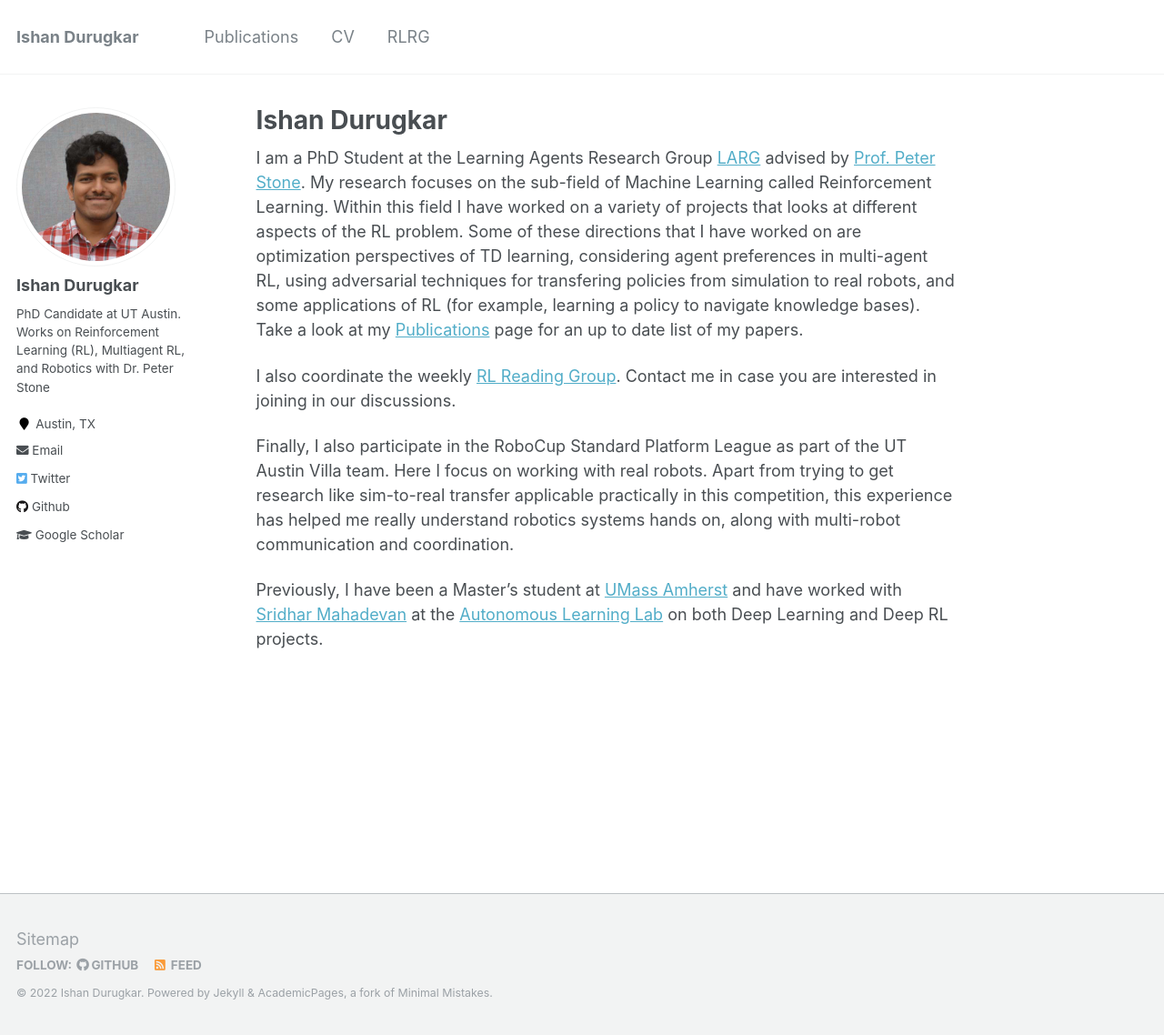
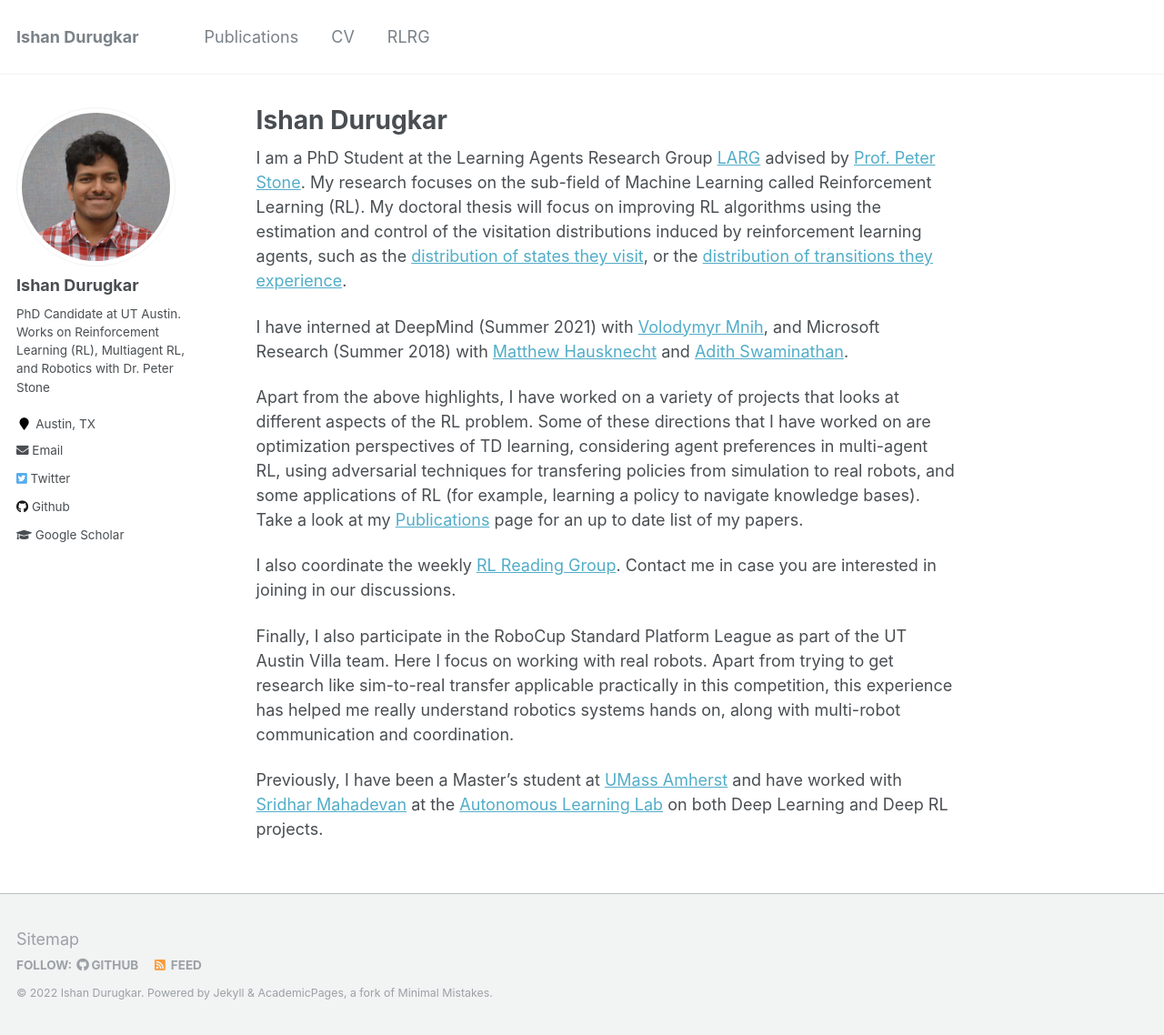
Before and after one commit to iDurugkar/idurugkar.github.io, a Jekyll site: the page built from _pages/about.md, in a window 1280 px wide and 1138 px high. Shown: the whole window at 91% size. Built offline with Jekyll 4.4.1, drawn with Linux system fonts in a browser that asks for light colours.

Commit message:
quick updates

```diff
--- a/_pages/about.md
+++ b/_pages/about.md
@@ -8,11 +8,32 @@ redirect_from:
   - /about.html
 ---
 
-I am a PhD Student at the Learning Agents Research Group [LARG](https://www.cs.utexas.edu/~pstone/students.shtml) advised by [Prof. Peter Stone](https://www.cs.utexas.edu/~pstone/index.shtml). My research focuses on the sub-field of Machine Learning called Reinforcement Learning. Within this field I have worked on a variety of projects that looks at different aspects of the RL problem.
-Some of these directions that I have worked on are optimization perspectives of TD learning, considering agent preferences in multi-agent RL, using adversarial techniques for transfering policies from simulation to real robots, and some applications of RL (for example, learning a policy to navigate knowledge bases). Take a look at my [Publications](https://idurugkar.github.io/publications/) page for an up to date list of my papers.
+I am a PhD Student at the Learning Agents Research Group [LARG](https://www.cs.utexas.edu/~pstone/students.shtml) advised by [Prof. Peter Stone](https://www.cs.utexas.edu/~pstone/index.shtml).
+My research focuses on the sub-field of Machine Learning called Reinforcement Learning (RL).
+My doctoral thesis will focus on improving RL algorithms using the estimation and control of the visitation distributions induced by
+reinforcement learning agents, such as the [distribution of states they visit](https://arxiv.org/abs/2105.13345),
+or the [distribution of transitions they experience](https://arxiv.org/abs/2008.01594).
 
-I also coordinate the weekly [RL Reading Group](https://www.cs.utexas.edu/~rlrg). Contact me in case you are interested in joining in our discussions.
+I have interned at DeepMind (Summer 2021) with [Volodymyr Mnih](http://www.cs.toronto.edu/~vmnih/),
+and Microsoft Research (Summer 2018) with [Matthew Hausknecht](https://mhauskn.github.io/)
+and [Adith Swaminathan](https://www.microsoft.com/en-us/research/people/adswamin/).
 
-Finally, I also participate in the RoboCup Standard Platform League as part of the UT Austin Villa team. Here I focus on working with real robots. Apart from trying to get research like sim-to-real transfer applicable practically in this competition, this experience has helped me really understand robotics systems hands on, along with multi-robot communication and coordination.
+Apart from the above highlights, I have worked on a variety of projects that looks at different aspects of the RL problem.
+Some of these directions that I have worked on are optimization perspectives of TD learning,
+considering agent preferences in multi-agent RL,
+using adversarial techniques for transfering policies from simulation to real robots,
+and some applications of RL (for example, learning a policy to navigate knowledge bases).
+Take a look at my [Publications](https://idurugkar.github.io/publications/) page for an up to date list of my papers.
 
-Previously, I have been a Master's student at [UMass Amherst](https://www.cics.umass.edu/) and have worked with [Sridhar Mahadevan](https://people.cs.umass.edu/~mahadeva/Site/About_Me.html) at the [Autonomous Learning Lab](http://www-all.cs.umass.edu/) on both Deep Learning and Deep RL projects.
+I also coordinate the weekly [RL Reading Group](https://www.cs.utexas.edu/~rlrg).
+Contact me in case you are interested in joining in our discussions.
+
+Finally, I also participate in the RoboCup Standard Platform League as part of the UT Austin Villa team.
+Here I focus on working with real robots.
+Apart from trying to get research like sim-to-real transfer applicable practically in this competition,
+this experience has helped me really understand robotics systems hands on,
+along with multi-robot communication and coordination.
+
+Previously, I have been a Master's student at [UMass Amherst](https://www.cics.umass.edu/)
+and have worked with [Sridhar Mahadevan](https://people.cs.umass.edu/~mahadeva/Site/About_Me.html)
+at the [Autonomous Learning Lab](http://www-all.cs.umass.edu/) on both Deep Learning and Deep RL projects.
```
Also changed, not shown: _publications/2021-10-28-AIM.md (added, +17 -0 lines), _publications/2021-10-28-WIC.md (added, +16 -0 lines), _publications/2020-11-16-IfO_for_Transfer.md (renamed from _publications/2020-8-4-IfO_for_Transfer.md).
